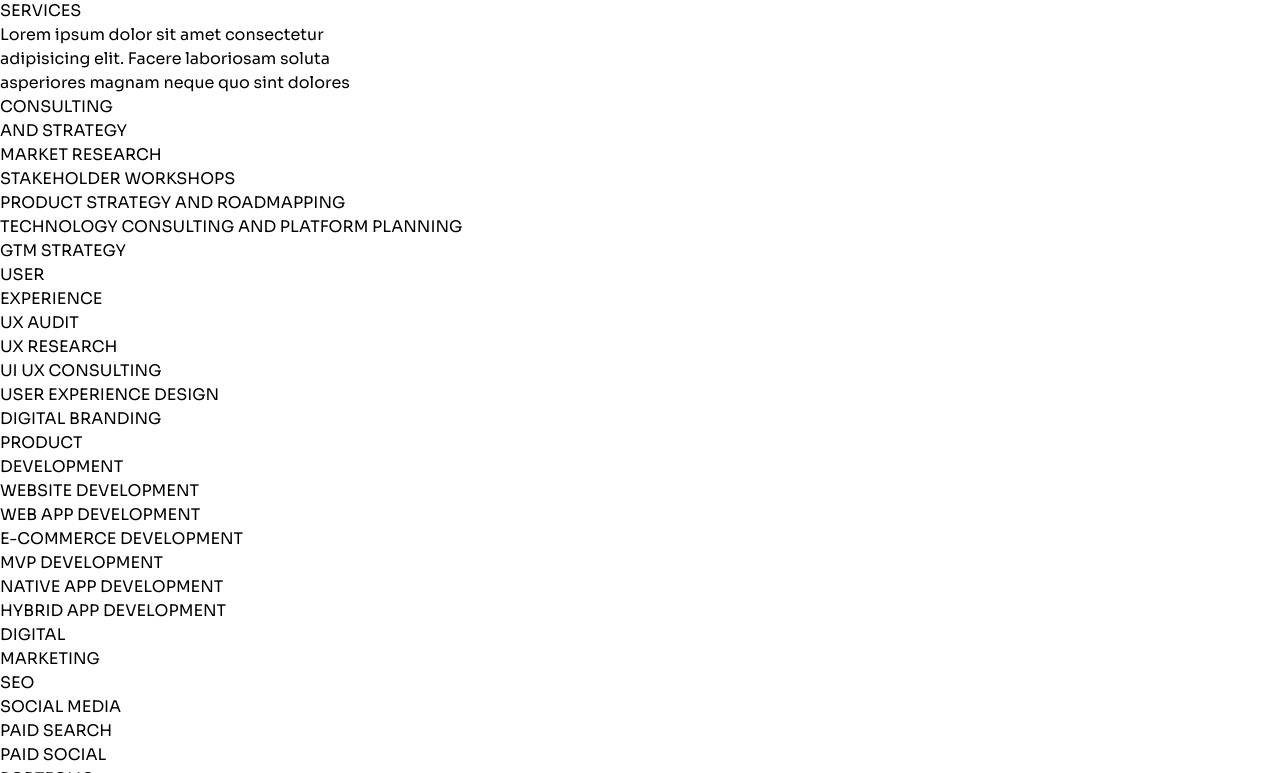
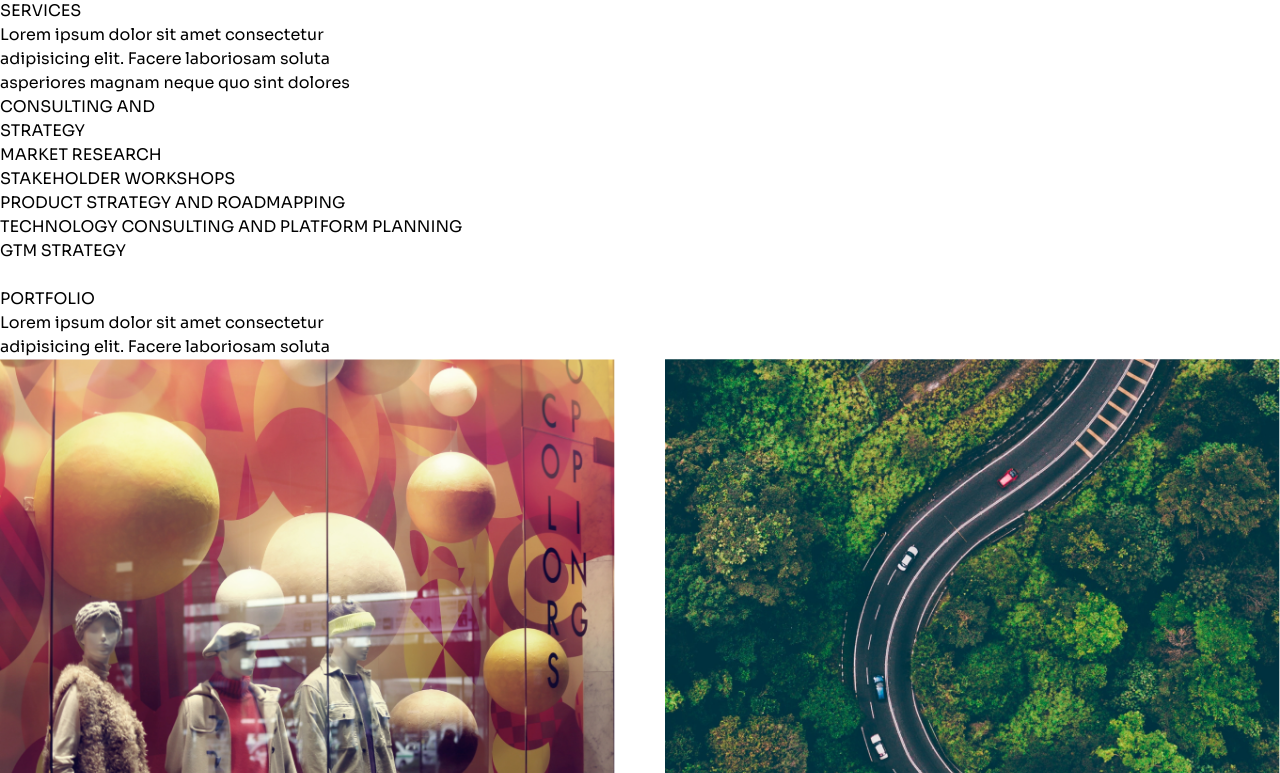
Before and after one commit to Pranav1291/codelinear, a React (Vite) app: page / in a window 1280 px wide. Shown: the part 987-1760 px from the top of the page. Built offline with nearby package versions, Linux system fonts and the light colour scheme.

Commit message:
done till lets talk section

```diff
--- a/src/components/Hero.jsx
+++ b/src/components/Hero.jsx
@@ -1,4 +1,4 @@
-import React, { useState, useRef,useEffect } from 'react';
+import React, { useState, useRef, useEffect } from 'react';
 
 
 import image from '../assets/Frame 567.svg'
@@ -18,8 +18,8 @@ import glass from '../assets/glass (1).png';
 import service from '../assets/glass (2).png';
 
 import { Swiper, SwiperSlide } from 'swiper/react';
-import 'swiper/css'; // Minified for production
-import { Navigation, Pagination, Mousewheel } from "swiper/modules";
+import 'swiper/swiper-bundle.min.css'; // Minified for production
+import { Mousewheel } from "swiper/modules";
 
 import gsap from 'gsap';
 import { useGSAP } from '@gsap/react';
@@ -45,7 +45,7 @@ const Hero = () => {
 
 
     const handleHeadingMouseEnter = () => {
-            gsap.to(refHeading.current, { duration: 0.5, opacity: 0.5, y: 0,  color: "#FFFFFF", textShadow: "0px 0px 10px rgba(0, 0, 0, 0.5)"});
+        gsap.to(refHeading.current, { duration: 0.5, opacity: 0.5, y: 0, color: "#FFFFFF", textShadow: "0px 0px 10px rgba(0, 0, 0, 0.5)" });
 
     }
 
@@ -89,7 +89,7 @@ const Hero = () => {
         } else {
             gsap.to(ref.current, {
                 background: 'white',
-            color: '#00000',
+                color: 'black',
                 duration: 0.5
             });
         }
@@ -179,28 +179,23 @@ const Hero = () => {
     return (
 
         <div className='main-container ' >
-            {/* <Swiper
 
-                direction="horizontal"
-                spaceBetween={30}
-                slidesPerView={1}
-                navigation
-                pagination={{ clickable: true }}
-                dragable={true}
-                modules={[Navigation, Pagination, Mousewheel]}
-            >
-            </Swiper> */}
+
+
+
 
 
 
 
             <div>
-                <h1 ref={ref} onMouseEnter={handleMouseEnter} onMouseLeave={handleMouseLeave} className='text-8xl mt-40 mb-60 px-6 '>PROPELLING THE <br />
+                <h1 className='text-8xl mt-40 mb-60 px-6 '>PROPELLING THE <br />
                     WORLD, BY DESIGN.
                 </h1>
 
 
             </div>
+
+
 
             <div ref={ref} onMouseEnter={handleMouseEnter} onMouseLeave={handleMouseLeave} className='second-div py-10' >
 
@@ -213,15 +208,29 @@ const Hero = () => {
             </div>
             <div className='flex items-center ml-5 py-20 mt-20'>
                 <h1 className='text-8xl '>SERVICES</h1>
-                <p className='font-semibold text-s px-80 flex justify-end'>Lorem ipsum dolor sit amet consectetur<br /> adipisicing elit. Facere laboriosam soluta<br /> asperiores magnam neque quo sint dolores</p>
+                <p className='font-semibold text-s ml-[12rem] flex justify-end'>Lorem ipsum dolor sit amet consectetur<br /> adipisicing elit. Facere laboriosam soluta<br /> asperiores magnam neque quo sint dolores</p>
             </div>
 
 
+            <Swiper
 
-            <div className='border-t border-gray-800 py-20 flex overflow-x-auto whitespace-nowrap space-x-4 '>
+                direction="horizontal"
+                spaceBetween={50}
+                slidesPerView={0.8}
+
+                dragable={true}
+                modules={[Mousewheel]}
+            >
+
+
+                <div className='border-t border-gray-800 py-20 flex space-x-10 '>
                     {/* overflow-x-auto whitespace-nowrap flex space-x-4 */}
 
-                    <h1 className='ml-[30px] text-[180px]'>CONSULTING <br />AND STRATEGY</h1>
+
+
+                    <SwiperSlide>
+                        <div className='flex gap-[-50px]'>
+                            <h1 className='ml-[30px] text-[150px]'>CONSULTING AND<br/> STRATEGY</h1>
                             <ul className='leading-loose'>
                                 <li className=''>MARKET RESEARCH</li>
 
@@ -230,10 +239,15 @@ const Hero = () => {
                                 <li>TECHNOLOGY CONSULTING AND PLATFORM PLANNING</li>
                                 <li>GTM STRATEGY</li>
                             </ul>
+                        </div>
+
+                    </SwiperSlide>
 
 
 
 
+                    <SwiperSlide>
+                        <div className='flex'>
                             <h1 className='text-[180px]'>USER<br />EXPERIENCE</h1>
                             <ul className='leading-loose'>
                                 <li>UX AUDIT</li>
@@ -243,8 +257,14 @@ const Hero = () => {
                                 <li>DIGITAL BRANDING</li>
                             </ul>
 
+                        </div>
+
+                    </SwiperSlide>
 
 
+
+                    <SwiperSlide>
+                    <div className='flex'>
                         <h1 className='ml-[30px] text-[180px]'>PRODUCT<br /> DEVELOPMENT</h1>
 
                         <ul className='leading-loose'>
@@ -256,10 +276,15 @@ const Hero = () => {
                             <li>NATIVE APP DEVELOPMENT</li>
                             <li>HYBRID APP DEVELOPMENT</li>
                         </ul>
+                    </div>
+
+                    </SwiperSlide>
 
 
 
 
+                   <SwiperSlide>
+                   <div className='flex'>
                         <h1 className='text-[180px]'>DIGITAL<br />MARKETING</h1>
                         <ul className='leading-loose'>
                             <li>SEO</li>
@@ -269,10 +294,19 @@ const Hero = () => {
 
                         </ul>
 
+                    </div>
+
+                   </SwiperSlide>
+
+
+
+
 
 
 
                 </div>
+                </Swiper>
+
 
 
 
@@ -283,20 +317,72 @@ const Hero = () => {
                     <h1 className='text-8xl '>PORTFOLIO</h1>
                     <p className='font-semibold text-s px-40 flex justify-end ml-auto'>Lorem ipsum dolor sit amet consectetur<br /> adipisicing elit. Facere laboriosam soluta</p>
                 </div>
-            <div className='flex gap-2 overflow-auto'>
+
+                <Swiper
+
+                direction="horizontal"
+                spaceBetween={50}
+                slidesPerView={2}
+
+                dragable={true}
+                modules={[Mousewheel]}
+            >
+
+                 <div className='flex '>
+
+                 <SwiperSlide>
                     <img src={image4} alt="image4" />
+                    </SwiperSlide>
 
+                    <SwiperSlide>
                     <img src={image5} alt="image5" />
+
+                    </SwiperSlide>
+
+                    <SwiperSlide>
                     <img src={cloth} alt="cloth" />
+
+
+                    </SwiperSlide>
+
+                    <SwiperSlide>
                     <img src={bull} alt="bull" />
+
+
+                    </SwiperSlide>
+
+
+
+                    <SwiperSlide>
                     <img src={phone} alt="phone" />
+
+
+                    </SwiperSlide>
+                    <SwiperSlide>
                     <img src={table} alt="table" />
+
+
+                    </SwiperSlide>
+
+                    <SwiperSlide>
                     <img src={socks} alt="socks" />
+
+
+                    </SwiperSlide>
+
+                    <SwiperSlide>
                     <img src={girl} alt="girl" />
+
+
+                    </SwiperSlide>
 
 
 
                 </div>
+
+
+
+                </Swiper>
                 <div className='flex justify-evenly font-semibold py-2'>
                     <h3>MANGO</h3>
                     <h3>COWBOY</h3>
@@ -324,7 +410,7 @@ const Hero = () => {
 
 
                     <div ref={refImage} onMouseEnter={handleThirdMouseEnter} onMouseLeave={handleThirdMouseLeave} className='flex '>
-                <div  className='w-1/2'> <img src={glass} alt="glass" /></div>
+                        <div className='w-1/2'> <img src={glass} alt="glass" /></div>
                         <div ref={refList}> <ul className='py-5 justify-end ml-auto px-20 text-[21px] space-y-20'>
                             <li>FINTECH</li>
                             <li>TECHNOLOGY</li>
@@ -341,7 +427,7 @@ const Hero = () => {
 
                 <div className='border-t border-gray-700 flex items-center '></div>
                 <div className='text-2xl w-screen-full text-semibold flex justify-center mt-5 h-[4rem]'>
-                <h4 className=''>Wanna Know a Secret ?</h4><br/>
+                    <h4 className=''>Wanna Know a Secret ?</h4><br />
 
                 </div>
                 <div ref={refHeading} onMouseEnter={handleHeadingMouseEnter} onMouseLeave={handleHeadingMouseLeave} className='text-[13rem] flex justify-center mt-[50px]'>
```
Lines whose indentation alone changed are shown as unchanged.
